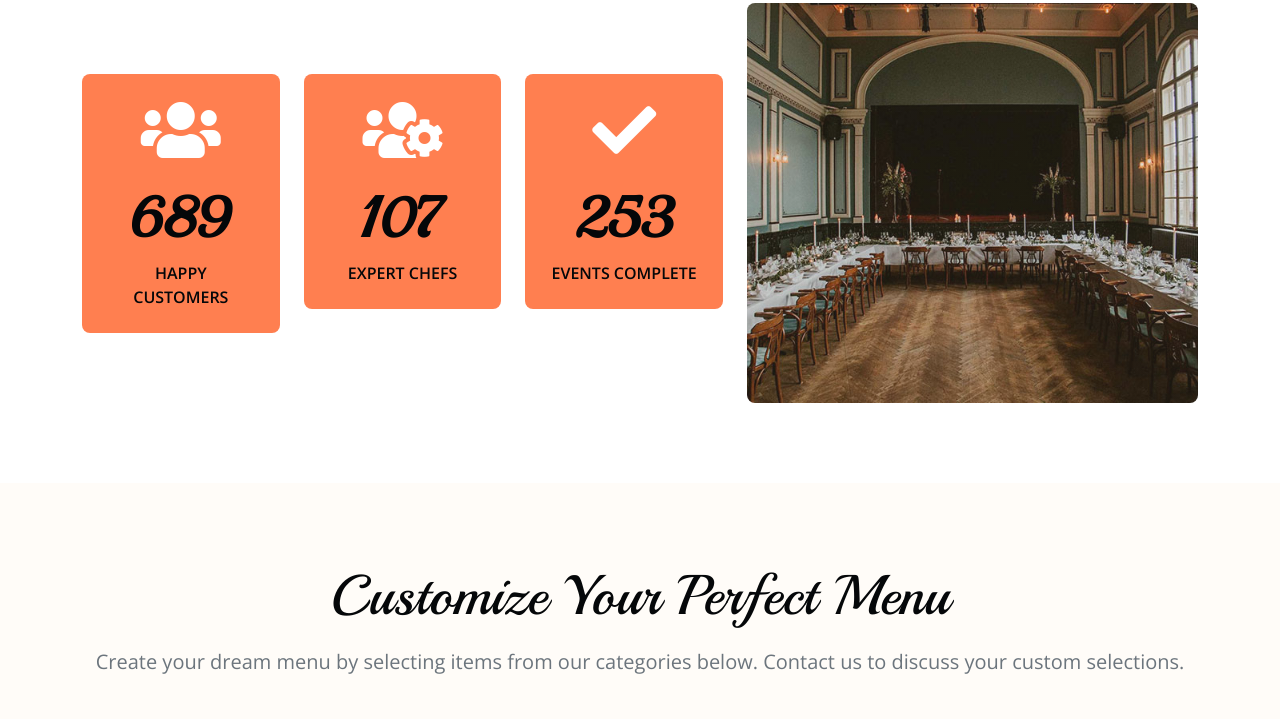
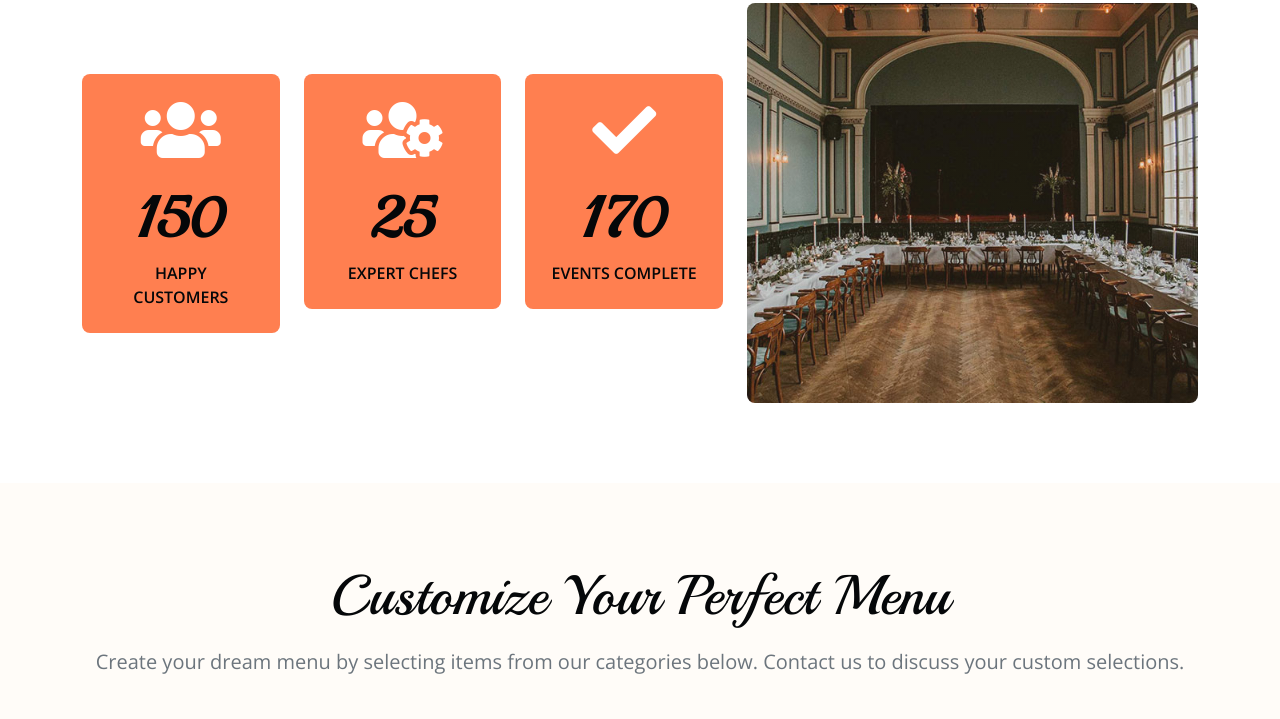
Before and after one commit to Chandru5284/catering, a plain HTML site: page index.html in a window 1280 px wide. Shown: the part 1412-2131 px from the top of the page. Drawn offline with nearby package versions, Linux system fonts and the light colour scheme.

Commit message:
changes applied

```diff
--- a/index.html
+++ b/index.html
@@ -245,21 +245,21 @@
                         <div class="col-sm-4 wow bounceInUp" data-wow-delay="0.3s">
                             <div class="faqt-item bg-brand rounded p-4 text-center">
                                 <i class="fas fa-users fa-4x mb-4 text-white"></i>
-                                <h1 class="display-4 fw-bold" data-toggle="counter-up">689</h1>
+                                <h1 class="display-4 fw-bold" data-toggle="counter-up">150</h1>
                                 <p class="text-dark text-uppercase fw-bold mb-0">Happy Customers</p>
                             </div>
                         </div>
                         <div class="col-sm-4 wow bounceInUp" data-wow-delay="0.5s">
                             <div class="faqt-item bg-brand rounded p-4 text-center">
                                 <i class="fas fa-users-cog fa-4x mb-4 text-white"></i>
-                                <h1 class="display-4 fw-bold" data-toggle="counter-up">107</h1>
+                                <h1 class="display-4 fw-bold" data-toggle="counter-up">25</h1>
                                 <p class="text-dark text-uppercase fw-bold mb-0">Expert Chefs</p>
                             </div>
                         </div>
                         <div class="col-sm-4 wow bounceInUp" data-wow-delay="0.7s">
                             <div class="faqt-item bg-brand rounded p-4 text-center">
                                 <i class="fas fa-check fa-4x mb-4 text-white"></i>
-                                <h1 class="display-4 fw-bold" data-toggle="counter-up">253</h1>
+                                <h1 class="display-4 fw-bold" data-toggle="counter-up">170</h1>
                                 <p class="text-dark text-uppercase fw-bold mb-0">Events Complete</p>
                             </div>
                         </div>
```
